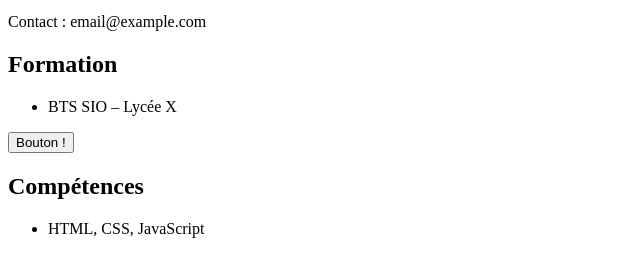
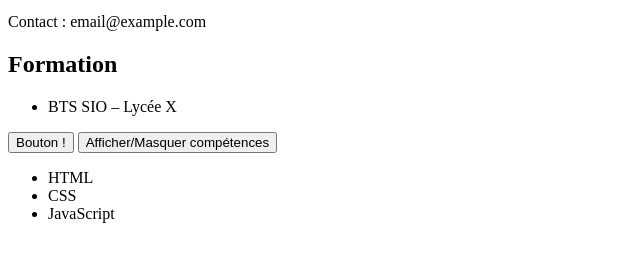
Before and after one commit to GaJuEl1/javascript, a plain HTML site: page index.html in a window 1280 px wide. Shown: the part 101-378 px from the top of the page, without its empty margins (0-640 px from the left). Drawn offline with Linux system fonts and the light colour scheme.

Commit message:
Update index.html

```diff
--- a/index.html
+++ b/index.html
@@ -25,11 +25,14 @@
       </ul>
     </section>
       <button onclick="toggleCompetences()">Bouton !</button>
-<section >
-<h2 >Compétences</h2>
+    <button onclick="toggleCompetences()">Afficher/Masquer compétences</button>
+    <section id="competences">
       <ul>
-<li>HTML, CSS, JavaScript</li>
+      <li>HTML</li>
+      <li>CSS</li>
+      <li>JavaScript</li>
       </ul>
+    </section>
     </section>
   </main>
   </body>
```
Lines whose indentation alone changed are shown as unchanged.
